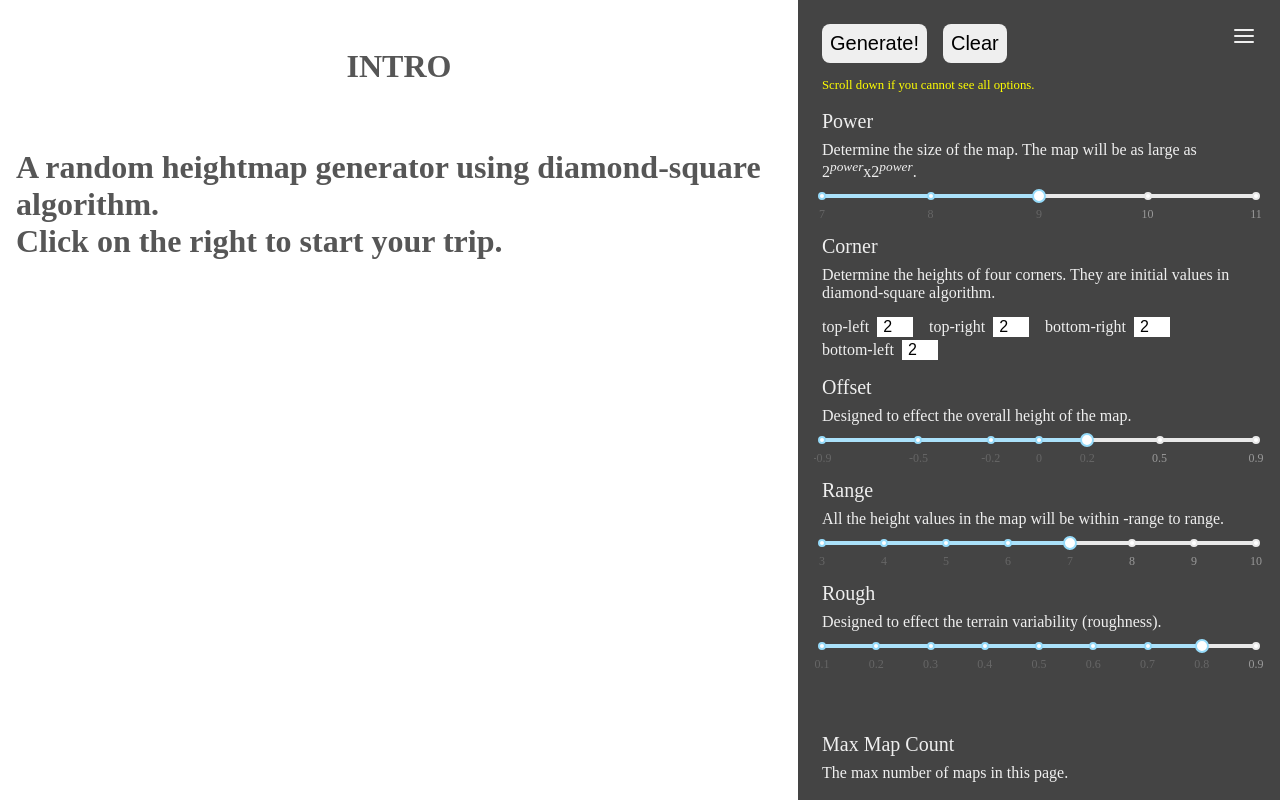
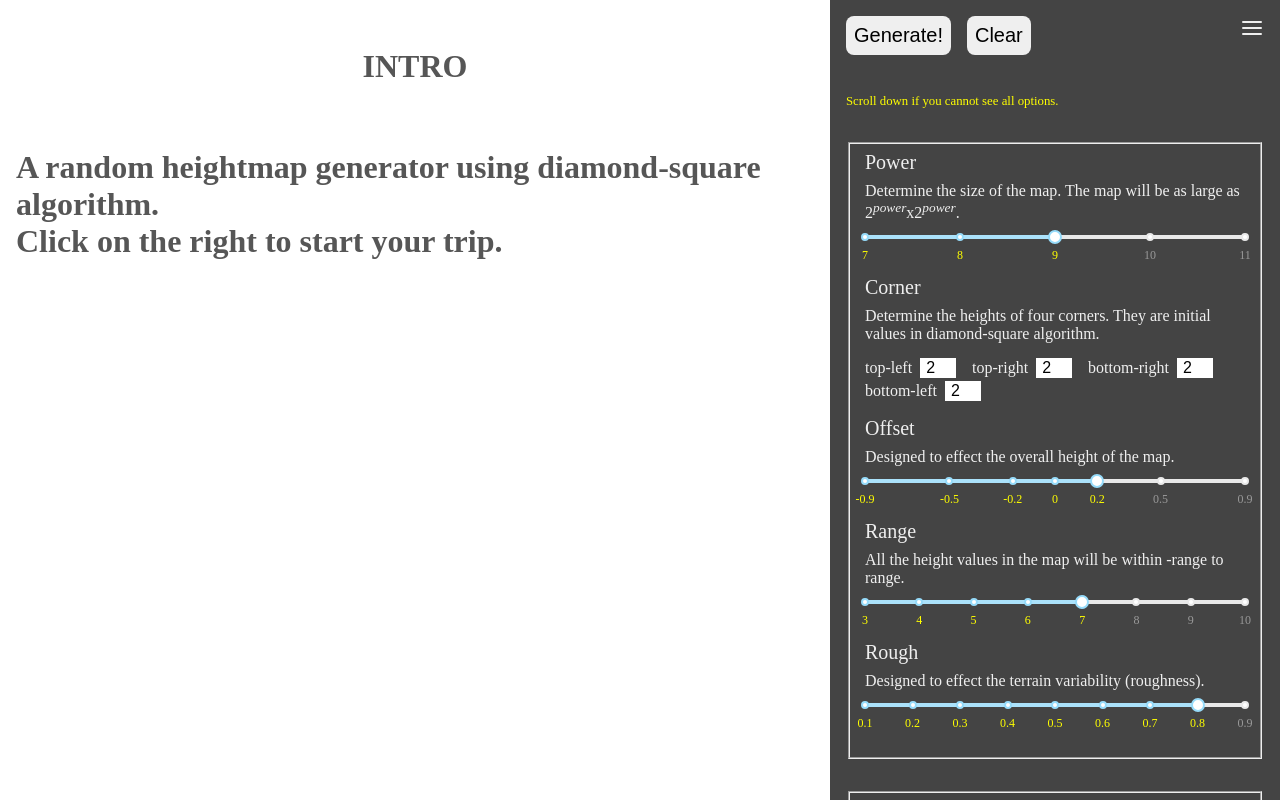
Before and after one commit to fralonra/zatlas, a React (Create React App) app: page / in a window 1280 px wide. Built offline with nearby package versions, Linux system fonts and the light colour scheme.

Commit message:
update styles

```diff
--- a/src/App.js
+++ b/src/App.js
@@ -11,7 +11,6 @@ const styles = {
     display: 'flex',
     flexFlow: 'column',
     height: '100%',
-    padding: 0,
     overflow: 'hidden'
   }
 }
--- a/src/components/Slider.js
+++ b/src/components/Slider.js
@@ -5,9 +5,6 @@ import RcSlider from 'rc-slider/lib/Slider'
 const styles = {
   slider: {
     marginBottom: '2rem'
-  },
-  label: {
-
   },
   desc: {
     padding: '0.5rem 0',
--- a/src/index.js
+++ b/src/index.js
@@ -1,5 +1,6 @@
 import React from 'react'
 import ReactDOM from 'react-dom'
+import 'rc-slider/assets/index.css'
 import './index.scss'
 import App from './App'
 import * as serviceWorker from './serviceWorker'
--- a/src/layouts/Content.js
+++ b/src/layouts/Content.js
@@ -8,7 +8,6 @@ import { style } from '../config'
 
 const styles = {
   content: {
-    height: '100%',
     background: style.background.content,
     color: style.color.content
   }
--- a/src/layouts/Panel.js
+++ b/src/layouts/Panel.js
@@ -8,13 +8,11 @@ import { marksArrToObj } from '../libs'
 import { Corner, Slider } from '../components'
 import { global, style } from '../config'
 
-import 'rc-slider/assets/index.css'
-
 const styles = {
   panel: {
     display: 'flex',
     flexFlow: 'column',
-    padding: '1rem',
+    // padding: '1rem',
     background: style.background.panel,
     color: style.color.panel,
     fontSize: '1.25rem',
@@ -25,11 +23,12 @@ const styles = {
     flexFlow: 'row',
     justifyContent: 'space-between',
     flex: '0 0 auto',
-    padding: '0.5rem'
+    padding: '1rem'
   },
   main: {
+    flex: 1,
     height: '100%',
-    padding: '0 0.5rem',
+    padding: '1rem',
     overflowY: 'auto'
   },
   mainHidden: {
@@ -40,15 +39,8 @@ const styles = {
     paddingBottom: '1rem',
     fontSize: '1rem'
   },
-  buttonRun: {
-
-  },
-  buttonClear: {
-
-  },
   options: {
-    paddingBottom: '2rem',
-    marginTop: '1rem'
+    marginTop: '2rem'
   }
 }
 
@@ -173,7 +165,7 @@ class Panel extends Component {
     return (
       <div id='panel-main' style={this.state.hidden ? { ...styles.main, ...styles.mainHidden } : styles.main}>
         <small className='warning'>Scroll down if you cannot see all options.</small>
-        <div style={styles.options}>
+        <fieldset style={styles.options}>
           {Object.keys(panelItems).map(k => {
             const p = panelItems[k]
             p.onChange = (value) => this.setValue(k, value)
@@ -187,8 +179,8 @@ class Panel extends Component {
                 return null
             }
           })}
-        </div>
-        <div style={styles.options}>
+        </fieldset>
+        <fieldset style={styles.options}>
           {Object.keys(panelItemsGlobal).map(k => {
             const p = panelItemsGlobal[k]
             p.onChange = (value) => this.props.setGlobal({ [k]: value })
@@ -210,7 +202,7 @@ class Panel extends Component {
                 return null
             }
           })}
-        </div>
+        </fieldset>
       </div>
     )
   }
--- a/src/styles/main.scss
+++ b/src/styles/main.scss
@@ -1,36 +1,30 @@
 html, body {
-  height: 100%;
   margin: 0;
-  padding: 0;
 }
 
 #root {
-  height: 100%;
+  height: 100vh;
 }
 
 #content {
   display: flex;
-  flex-flow: row;
+  flex: 1;
+  min-height: 0;
   @media (max-width: 1024px) {
     flex-flow: column;
+    overflow-y: auto;
   }
 }
 
 #showcase {
-  flex: 1 1 auto;
+  flex: 1;
 }
 
 #panel {
   position: relative;
   flex: 0 0 450px;
   @media (max-width: 1024px) {
-    flex: 0 0 auto;
-  }
-  #panel-main {
-    flex: 0 0 auto;
-    @media (max-width: 1024px) {
-      flex: 0 1 200px;
-    }
+    flex: 0 0 30%;
   }
 }
 
```
